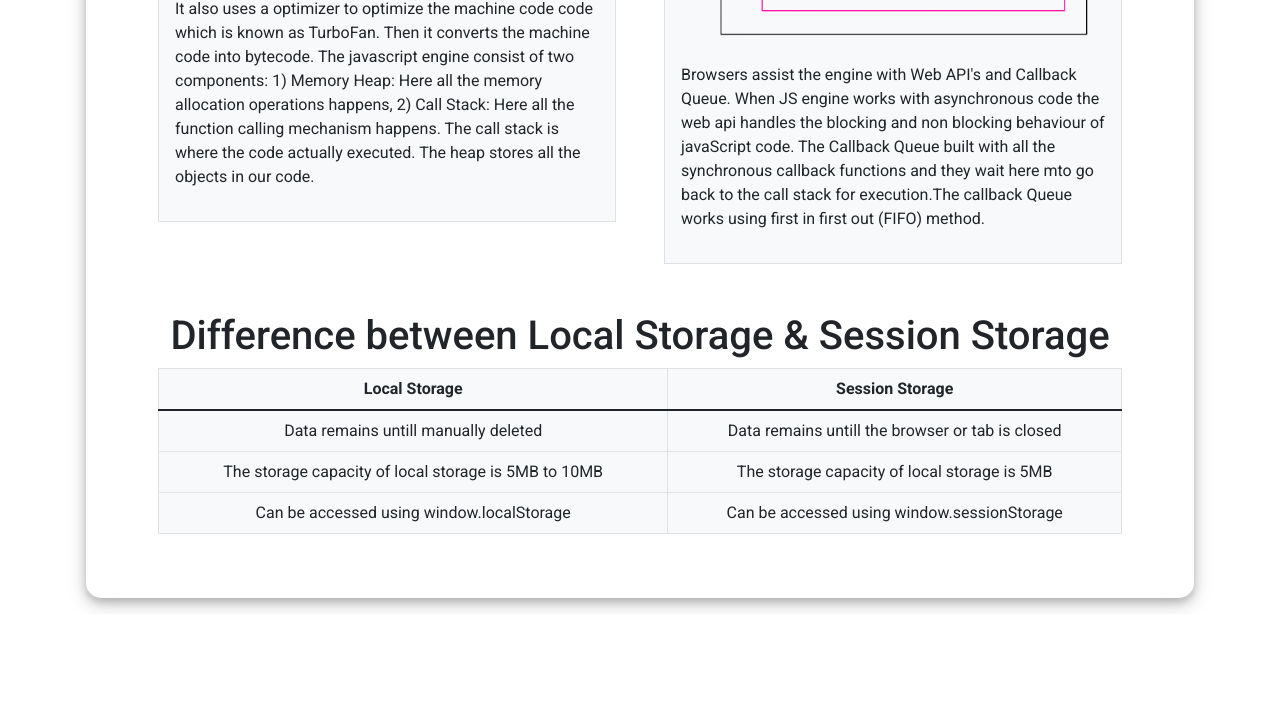
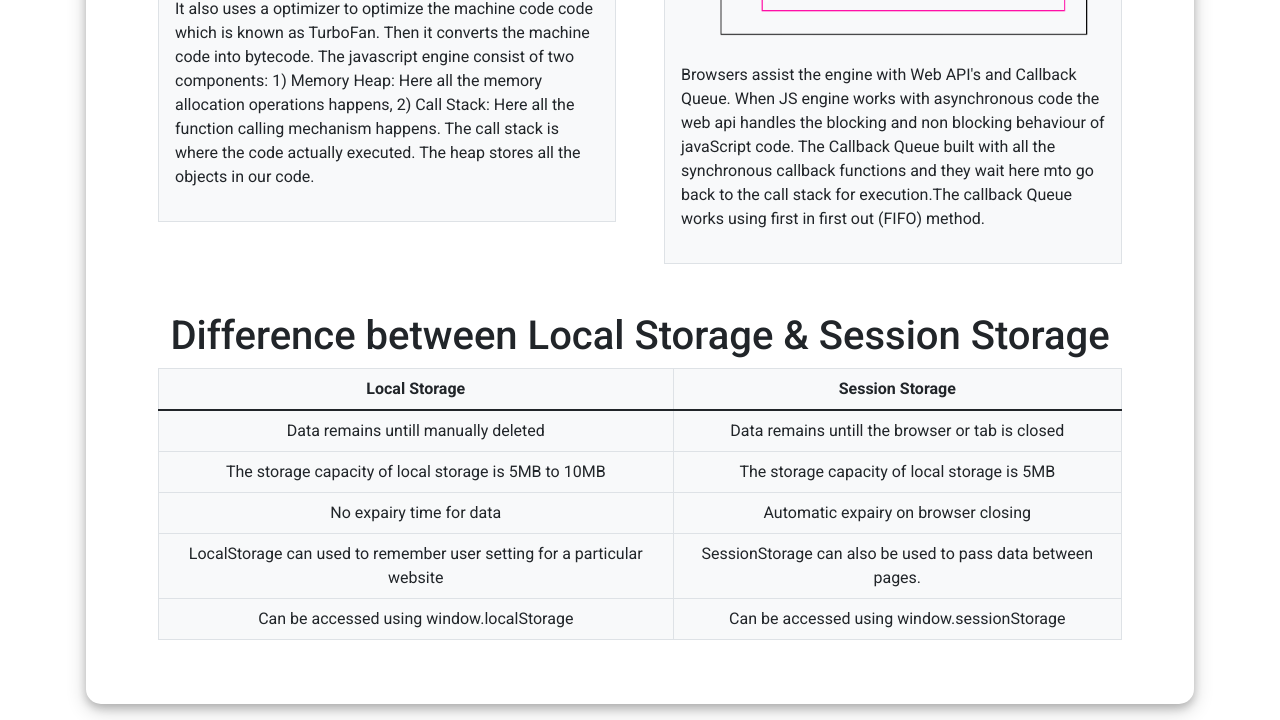
Before and after one commit to nnabicse/Instasohor-Debugging, a plain HTML site: page index.html in a window 1280 px wide. Shown: the part 2233-2953 px from the top of the page. Before the commit the page ends 2847 px from the top, so only its background shows below. Drawn offline with nearby package versions, Linux system fonts and the light colour scheme.

Commit message:
q & a part refined

```diff
--- a/index.html
+++ b/index.html
@@ -123,6 +123,14 @@
                                 <td>The storage capacity of local storage is 5MB</td>
                               </tr>
                               <tr>
+                                <td>No expairy time for data</td>
+                                <td>Automatic expairy on browser closing</td>
+                              </tr>
+                              <tr>
+                                <td>LocalStorage can used to remember user setting for a particular website</td>
+                                <td>SessionStorage can also be used to pass data between pages.</td>
+                              </tr>
+                              <tr>
                                 <td>Can be accessed using window.localStorage</td>
                                 <td>Can be accessed using window.sessionStorage</td>
                               </tr>
```
